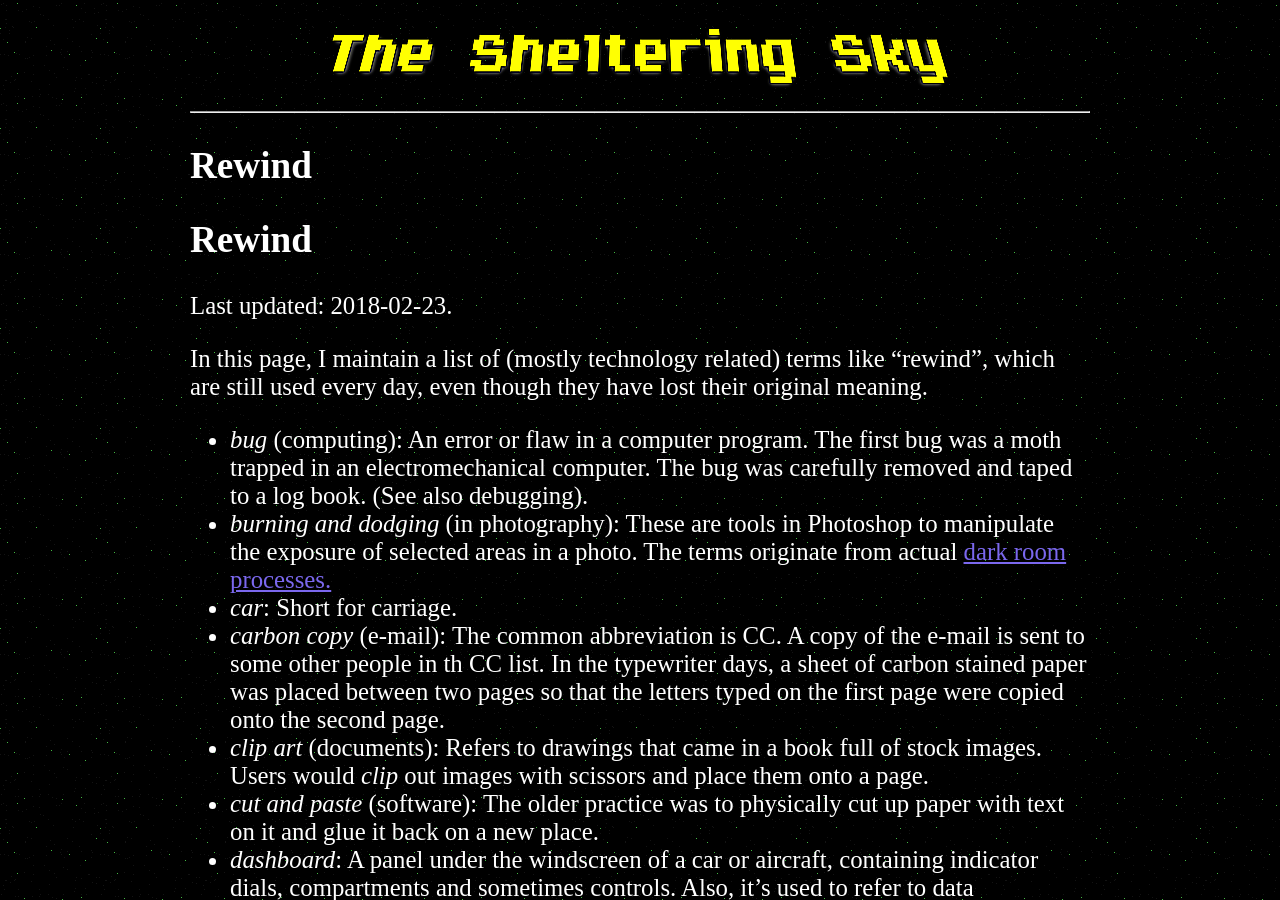
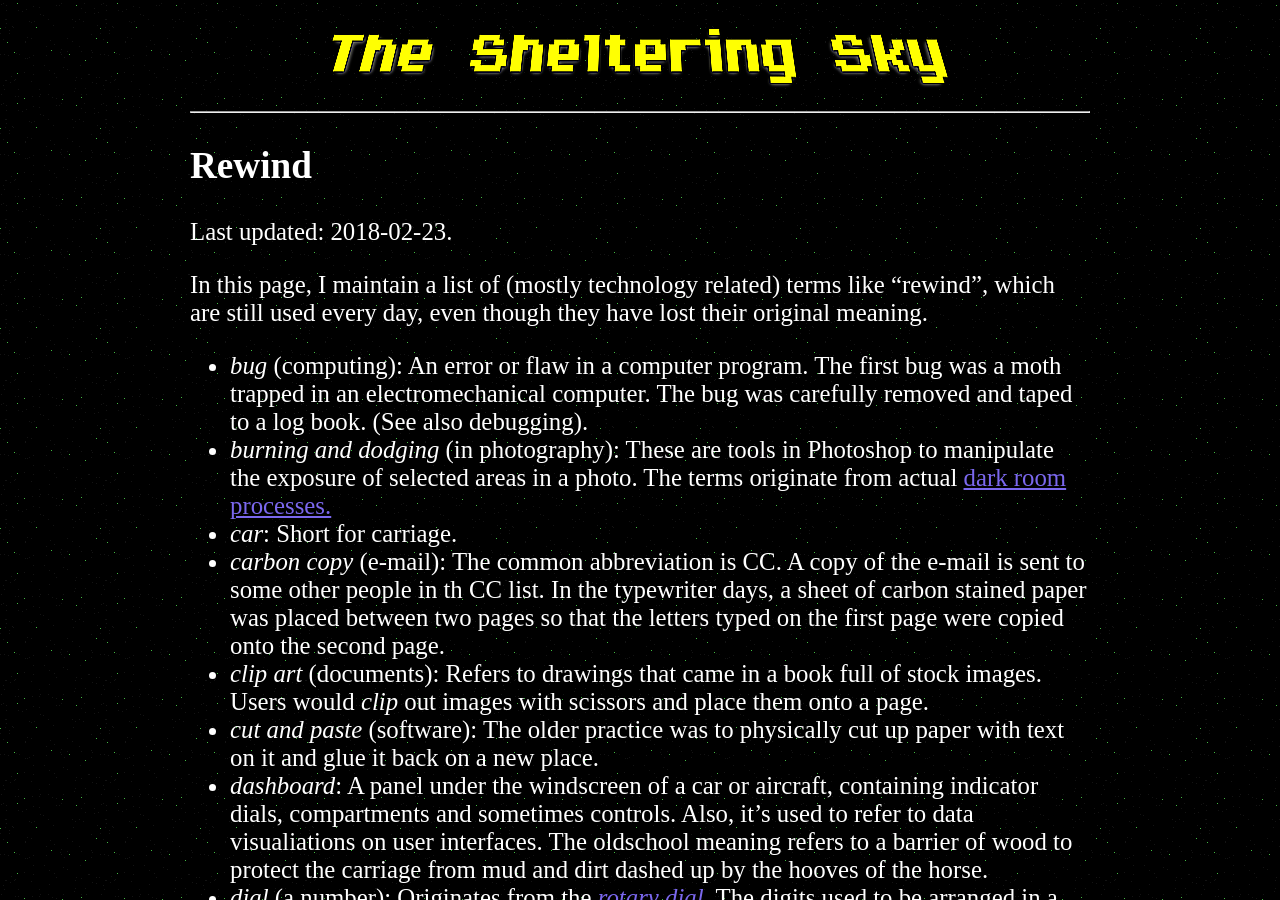
Before and after one commit to bozbalci/legacy-gh-page, a Jekyll site: the page built from rewind.md, in a window 1280 px wide and 900 px high. Built offline with Jekyll 4.4.1, drawn with Linux system fonts in a browser that asks for light colours.

Commit message:
remove redundant title

```diff
--- a/rewind.md
+++ b/rewind.md
@@ -3,8 +3,6 @@
 title: Rewind
 permalink: /rewind
 ---
-
-## Rewind
 
 Last updated: 2018-02-23.
 
```
